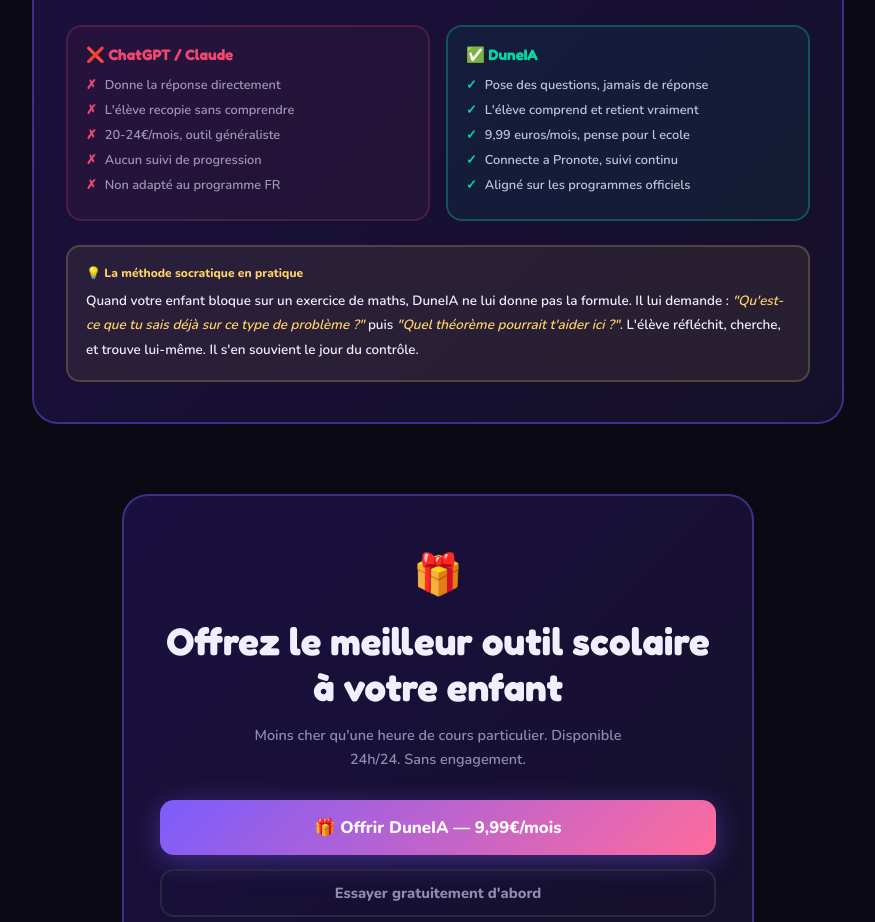
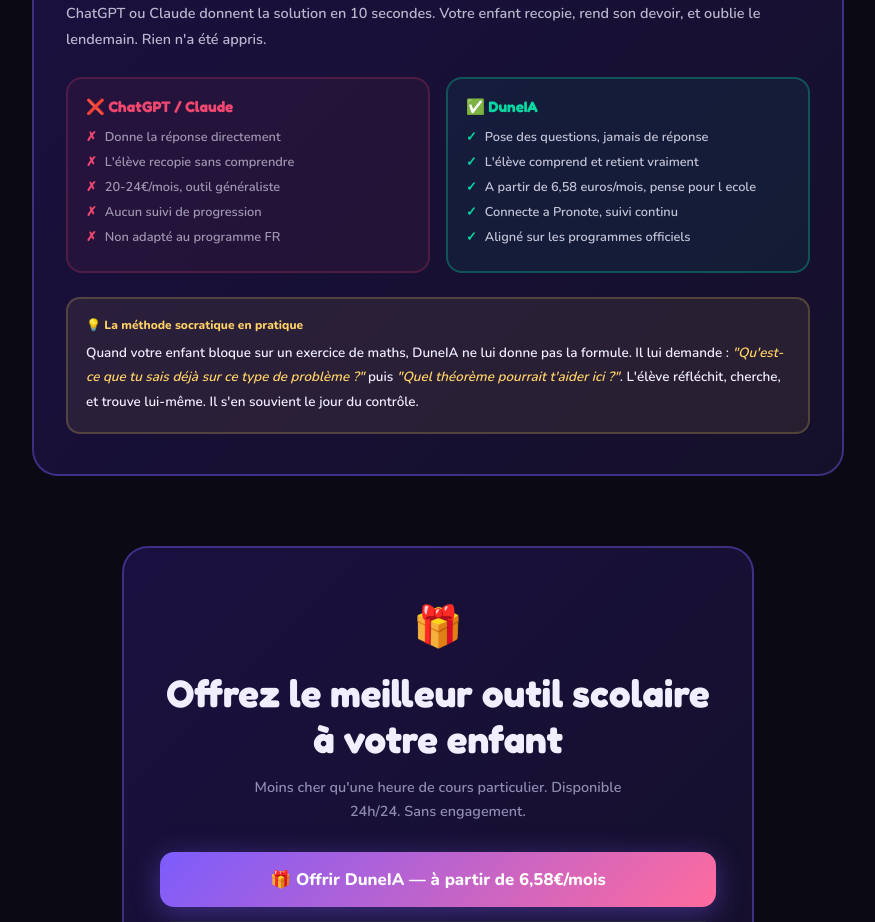
Before and after one commit to oboudri-web/duneia-frontend, a Next.js app: page /pour-les-parents in a window 1280 px wide. Shown: the part 2840-3762 px from the top of the page, without its empty margins (202-1077 px from the left). Built offline with nearby package versions, Linux system fonts and the light colour scheme.

Commit message:
feat: annual plan everywhere

```diff
--- a/app/onboarding/page.tsx
+++ b/app/onboarding/page.tsx
@@ -208,6 +208,7 @@ export default function Onboarding() {
             <div style={{display:'grid', gridTemplateColumns:'1fr 1fr', gap:'9px', marginBottom:'12px'}}>
               {[
                 {p:'free', ic:'🆓', name:'Gratuit', price:'0€/mois', color:'#f0eeff'},
+                {p:'annuel', ic:'🔥', name:'Annuel', price:'79€/an', color:'#ffd166'},
                 {p:'premium', ic:'⭐', name:'Premium', price:'9,99€/mois', color:'#a48bff'},
               ].map(({p,ic,name,price,color}) => (
                 <div
--- a/app/pour-les-parents/page.tsx
+++ b/app/pour-les-parents/page.tsx
@@ -14,6 +14,7 @@ export default function ParentsLanding() {
     { item: 'Cours particulier', prix: '40€/h', duneia: false },
     { item: 'Soutien scolaire', prix: '25€/h', duneia: false },
     { item: 'Plateforme concurrente', prix: '30€/mois', duneia: false },
+    { item: 'DuneIA Annuel', prix: '79€/an (6,58€/mois)', duneia: true },
     { item: 'DuneIA Premium', prix: '9,99€/mois', duneia: true },
   ]
 
@@ -200,7 +201,7 @@ export default function ParentsLanding() {
               {[
                 'Pose des questions, jamais de réponse',
                 "L'élève comprend et retient vraiment",
-                '9,99 euros/mois, pense pour l ecole',
+                'A partir de 6,58 euros/mois, pense pour l ecole',
                 'Connecte a Pronote, suivi continu',
                 'Aligné sur les programmes officiels',
               ].map((t,i)=>(
@@ -226,12 +227,12 @@ export default function ParentsLanding() {
           <h2 style={{fontFamily:'Fredoka,sans-serif', fontSize:'clamp(1.6rem,3.5vw,2.4rem)', fontWeight:700, marginBottom:'13px', lineHeight:1.2}}>Offrez le meilleur outil scolaire à votre enfant</h2>
           <p style={{fontSize:'0.9rem', color:'#8e8cb0', fontWeight:600, lineHeight:1.7, marginBottom:'28px', maxWidth:'420px', marginLeft:'auto', marginRight:'auto'}}>Moins cher qu'une heure de cours particulier. Disponible 24h/24. Sans engagement.</p>
           <button onClick={()=>router.push('/paiement')} style={{padding:'16px 40px', borderRadius:'14px', border:'none', background:'linear-gradient(135deg,#7c5cfc,#ff6b9d)', color:'white', fontFamily:'Nunito,sans-serif', fontWeight:800, fontSize:'1.05rem', cursor:'pointer', boxShadow:'0 6px 28px rgba(124,92,252,0.4)', marginBottom:'14px', display:'block', width:'100%'}}>
-            🎁 Offrir DuneIA — 9,99€/mois
+            🎁 Offrir DuneIA — à partir de 6,58€/mois
           </button>
           <button onClick={()=>router.push('/auth')} style={{padding:'12px 40px', borderRadius:'14px', border:'2px solid #2a2740', background:'transparent', color:'#8e8cb0', fontFamily:'Nunito,sans-serif', fontWeight:800, fontSize:'0.92rem', cursor:'pointer', width:'100%'}}>
             Essayer gratuitement d'abord
           </button>
-          <p style={{fontSize:'0.76rem', color:'#8e8cb0', fontWeight:700, marginTop:'14px'}}>✅ Gratuit · ⭐ Premium 9,99€/mois · 👨‍👩‍👧 Famille 14,99€/mois · ❌ Sans engagement</p>
+          <p style={{fontSize:'0.76rem', color:'#8e8cb0', fontWeight:700, marginTop:'14px'}}>✅ Gratuit · 🔥 Annuel 79€/an · ⭐ Premium 9,99€/mois · 👨‍👩‍👧 Famille 14,99€/mois · ❌ Sans engagement</p>
         </div>
       </div>
 
--- a/components/LimiteModal.tsx
+++ b/components/LimiteModal.tsx
@@ -22,7 +22,7 @@ export default function LimiteModal({ type, onClose }: { type: string, onClose:
         <p style={{fontSize:'0.86rem', color:'#8e8cb0', fontWeight:600, lineHeight:1.7, marginBottom:'24px'}}>{msg.desc}<br/>Reviens demain ou passe Premium pour continuer.</p>
 
         <div style={{background:'rgba(255,209,102,0.08)', border:'2px solid rgba(255,209,102,0.2)', borderRadius:'14px', padding:'16px', marginBottom:'20px'}}>
-          <div style={{fontSize:'0.72rem', fontWeight:800, color:'#ffd166', marginBottom:'8px'}}>⭐ PREMIUM — 9,99€/mois</div>
+          <div style={{fontSize:'0.72rem', fontWeight:800, color:'#ffd166', marginBottom:'8px'}}>🔥 ANNUEL 79€/an · ⭐ PREMIUM 9,99€/mois</div>
           {['QCM illimités','Tuteur IA illimité','Flashcards illimitées','Speed Quiz illimité','Annales IA','Oral IA','Prédiction notes','ADN Scolaire'].map((f,i)=>(
             <div key={i} style={{fontSize:'0.75rem', fontWeight:600, color:'#f0eeff', textAlign:'left', marginBottom:'3px'}}>✓ {f}</div>
           ))}
```
